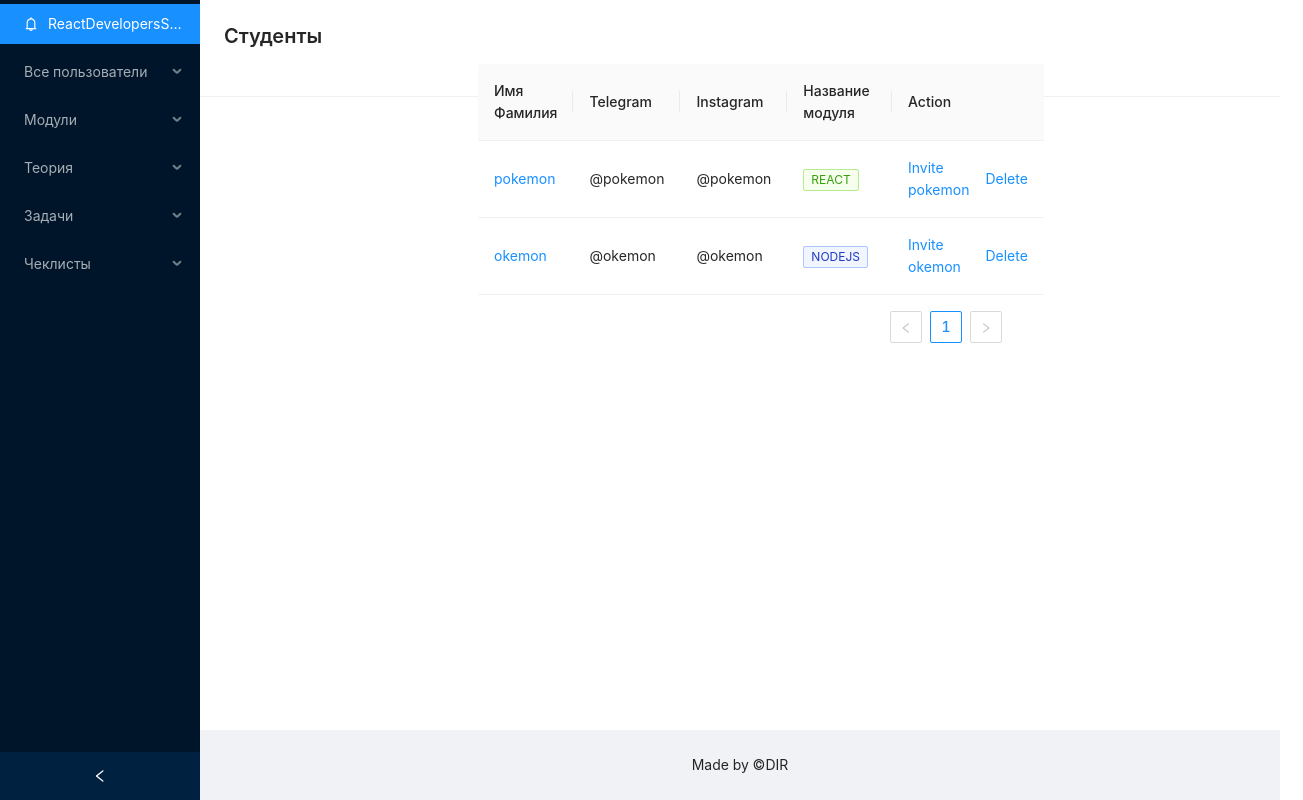
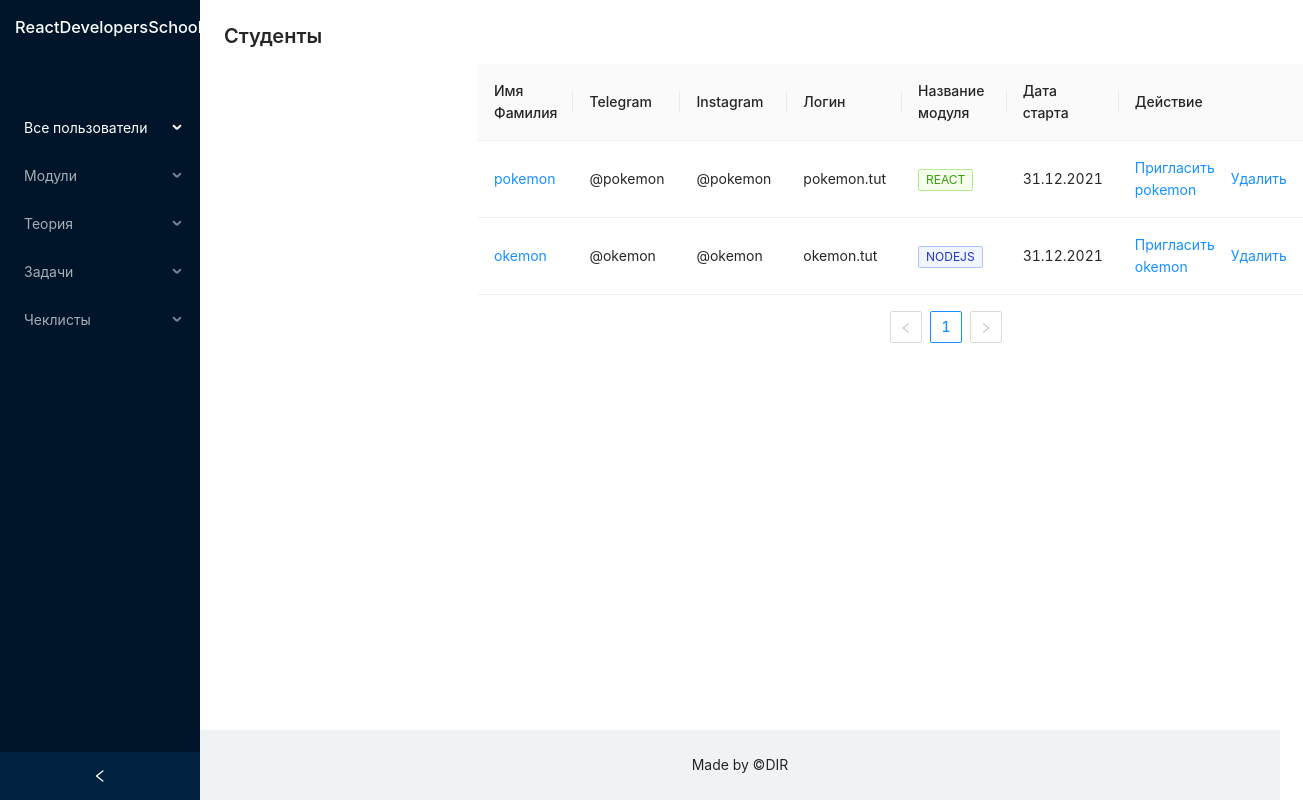
Before and after one commit to DeveloperIgorR/online-school, a React (Create React App) app: page / in a window 1280 px wide. Shown: the whole page, 1303 px wide, since content can reach past the window. Built offline with nearby package versions, Linux system fonts and the light colour scheme.

Commit message:
primary marckup

```diff
--- a/src/components/Header/Header.jsx
+++ b/src/components/Header/Header.jsx
@@ -1,13 +1,12 @@
-import { PageHeader, Divider } from 'antd'
+import { PageHeader} from 'antd'
 
 const TopHeader = () => {
     return (
-        <>
+
         <PageHeader
             title="Студенты"
         />
-        <Divider/>
-        </>
+
     )
 }
 
--- a/src/components/MainTable/MainTable.jsx
+++ b/src/components/MainTable/MainTable.jsx
@@ -9,6 +9,7 @@ const MainTable = () => {
             Telegram: '@pokemon',
             Instagram:'@pokemon',
             date: '31.12.2021',
+            login:'pokemon.tut',
             module:['React']
         },
         {
@@ -16,6 +17,7 @@ const MainTable = () => {
             name:'okemon',
             Telegram: '@okemon',
             Instagram:'@okemon',
+            login:'okemon.tut',
             date: '31.12.2021',
             module:['NodeJS']
         }
@@ -39,6 +41,11 @@ const MainTable = () => {
           key: 'Instagram',
         },
         {
+          title: 'Логин',
+          dataIndex: 'login',
+          key: 'login',
+        },
+        {
           title: 'Название модуля',
           key: 'module',
           dataIndex: 'module',
@@ -59,12 +66,17 @@ const MainTable = () => {
           ),
         },
         {
-          title: 'Action',
+          title: 'Дата старта',
+          dataIndex: 'date',
+          key: 'date',
+        },
+        {
+          title: 'Действие',
           key: 'action',
           render: (text, record) => (
             <Space size="middle">
-              <a>Invite {record.name}</a>
-              <a>Delete</a>
+              <a>Пригласить {record.name}</a>
+              <a>Удалить</a>
             </Space>
           ),
         },
--- a/src/pages/Dashboard/Dashboard.jsx
+++ b/src/pages/Dashboard/Dashboard.jsx
@@ -18,11 +18,11 @@ const Dashboard = () => {
     return (
         <Layout style={{ minHeight: '100vh' }}>
         <Sider collapsible collapsed={collapsed} onCollapse={onCollapse}>
-          <div className="logo" />
-          <Menu  theme="dark" defaultSelectedKeys={['1']} mode="inline">
-            <Menu.Item key="1" icon={<BellOutlined />}>
-              ReactDevelopersSchool
-            </Menu.Item>
+          <div  className={d.logo}>
+            <h1>ReactDevelopersSchool</h1>
+          </div>
+          <Menu  theme="dark" defaultSelectedKeys={['3']} mode="inline">
+            <Menu.Item ></Menu.Item>
             <SubMenu key="sub1" title="Все пользователи">
               <Menu.Item key="3">Динамика студентов</Menu.Item>
               <Menu.Item key="4">Рейтинг благодарности</Menu.Item>
--- a/src/pages/Dashboard/Dashboard.module.css
+++ b/src/pages/Dashboard/Dashboard.module.css
@@ -5,3 +5,7 @@
     padding: 0;
     background-color:#fff
 }
+.logo h1{
+    margin: 15px;
+    color: #fff;
+  }
```
Also changed, not shown: 1 other file (tests, documents, lock files or other folders).
